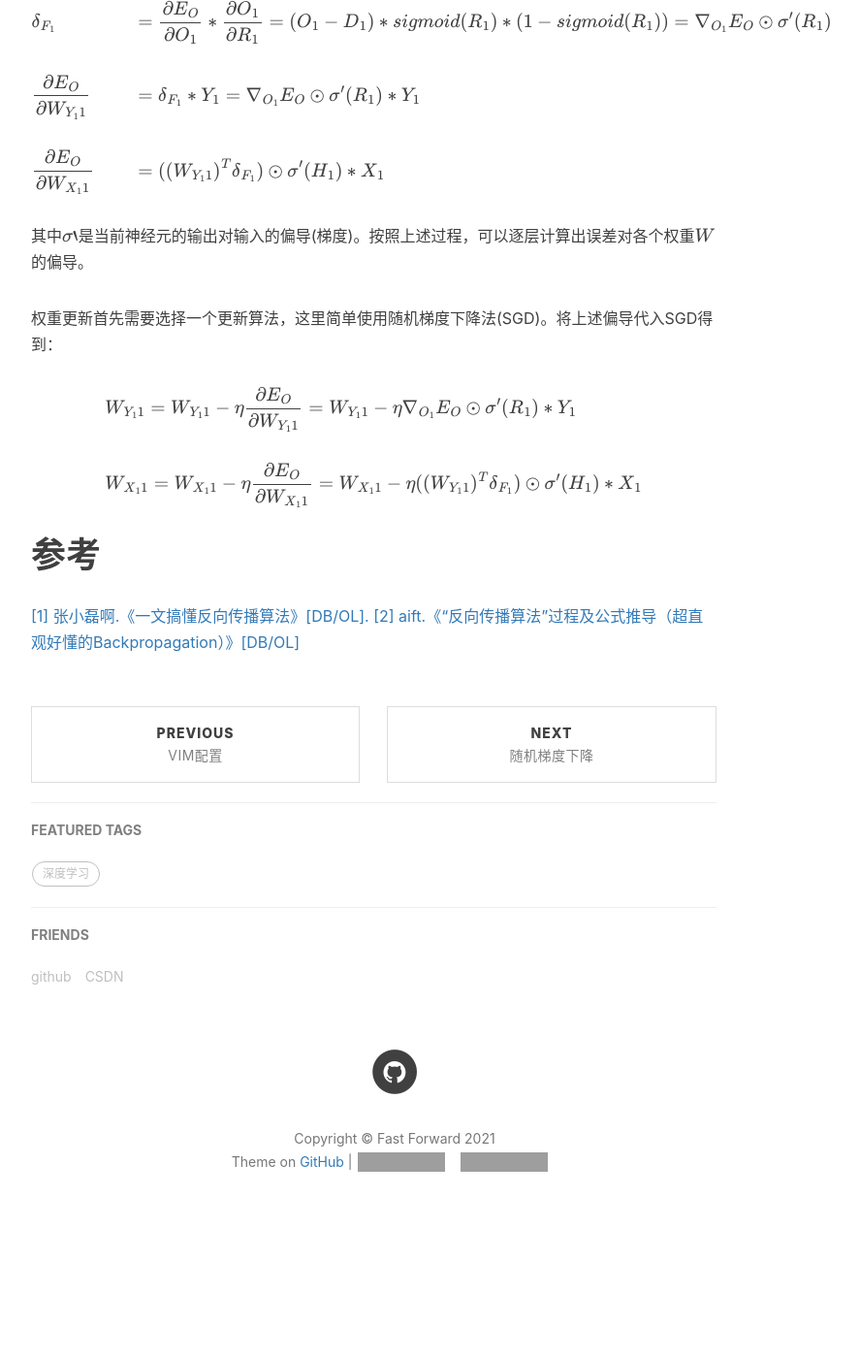
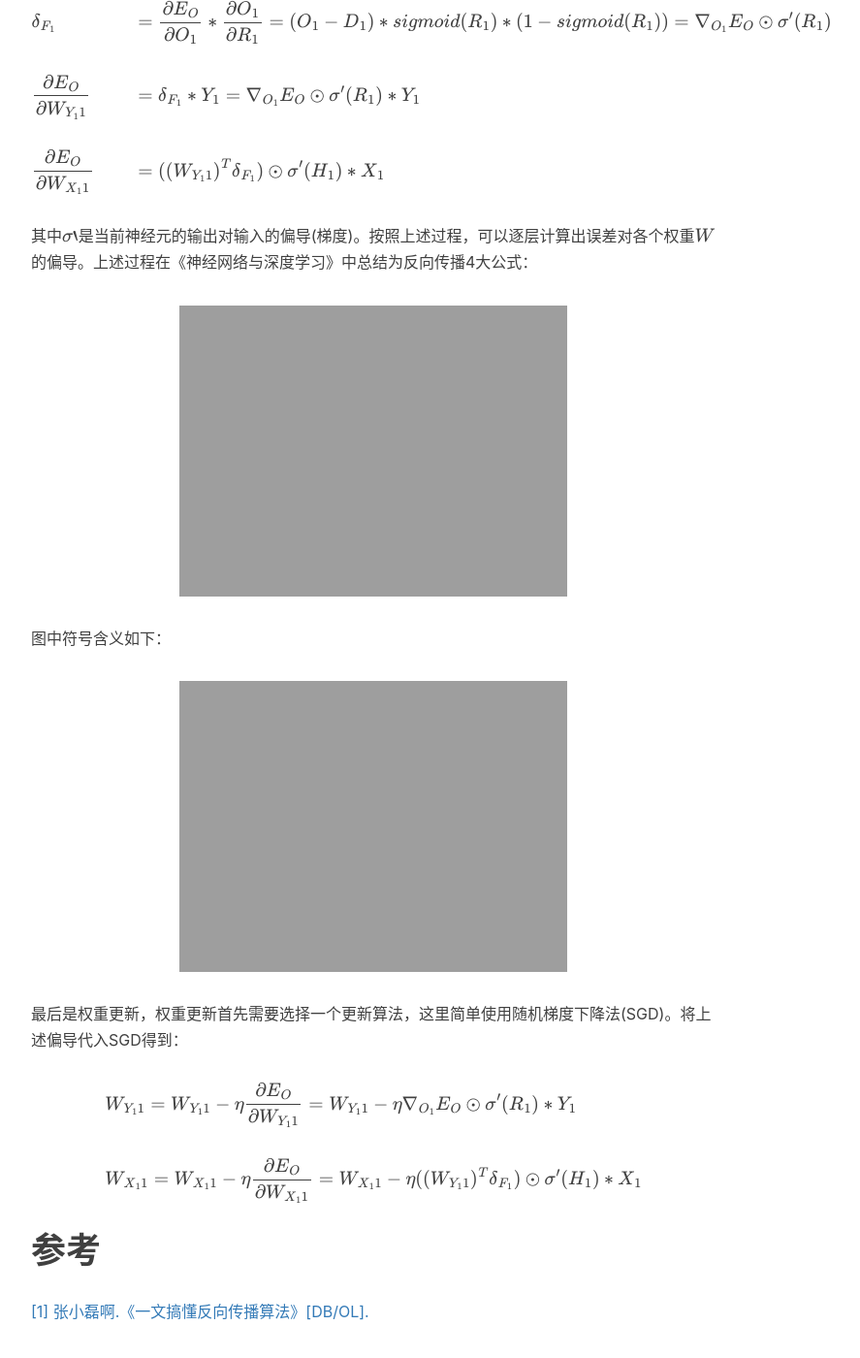
Before and after one commit to zpwenjh/zpwenjh.github.io, a Jekyll site: the page built from _posts/deep_learning/2021-04-29-Forward_and_Backpropagation.md, in a window 1280 px wide and 1400 px high, scrolled down 4422 px. Shown: the whole window at 97% size, without its empty margins (233-1120 px from the left). Built offline with Jekyll 4.4.1, drawn with Linux system fonts in a browser that asks for light colours; nearby versions of some CDN libraries; formulas are drawn with MathJax 3; comment, search, counter and statistics services are not loaded; before the commit the page ends 5724 px from its top, so only the background shows below that; grey boxes are pictures that could not be loaded.

Commit message:
Modify Forward_and_Backpropagation

```diff
--- a/_posts/deep_learning/2021-04-29-Forward_and_Backpropagation.md
+++ b/_posts/deep_learning/2021-04-29-Forward_and_Backpropagation.md
@@ -261,9 +261,15 @@ $$
 \end{aligned}
 $$
 
-  其中$\sigma{'}$是当前神经元的输出对输入的偏导(梯度)。按照上述过程，可以逐层计算出误差对各个权重$W$的偏导。
+  其中$\sigma{'}$是当前神经元的输出对输入的偏导(梯度)。按照上述过程，可以逐层计算出误差对各个权重$W$的偏导。上述过程在《神经网络与深度学习》中总结为反向传播4大公式：
 
-  权重更新首先需要选择一个更新算法，这里简单使用随机梯度下降法(SGD)。将上述偏导代入SGD得到：
+![image-20210506164547432](https://zpwenjh.github.io/img-post/image-20210506164547432.png)
+
+图中符号含义如下：
+
+![image-20210506164621338](https://zpwenjh.github.io/img-post/image-20210506164621338.png)
+
+ 最后是权重更新，权重更新首先需要选择一个更新算法，这里简单使用随机梯度下降法(SGD)。将上述偏导代入SGD得到：
 
 $$
 \begin{aligned}
@@ -274,5 +280,7 @@ $$
 $$
 
 # 参考
+
 [\[1\] 张小磊啊.《一文搞懂反向传播算法》\[DB/OL\].](https://www.jianshu.com/p/964345dddb70)
+
 [\[2\] aift.《“反向传播算法”过程及公式推导（超直观好懂的Backpropagation）》\[DB/OL\]](https://blog.csdn.net/ft_sunshine/article/details/90221691)
```
